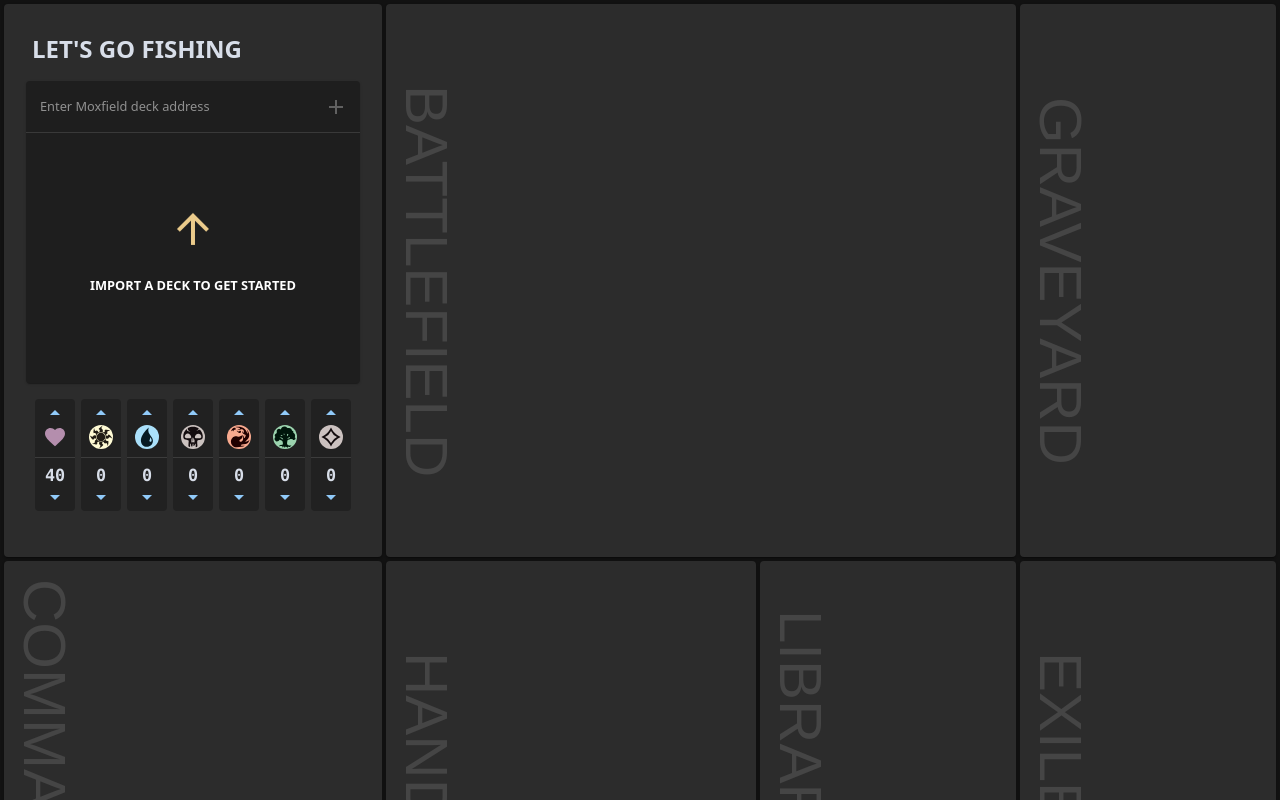
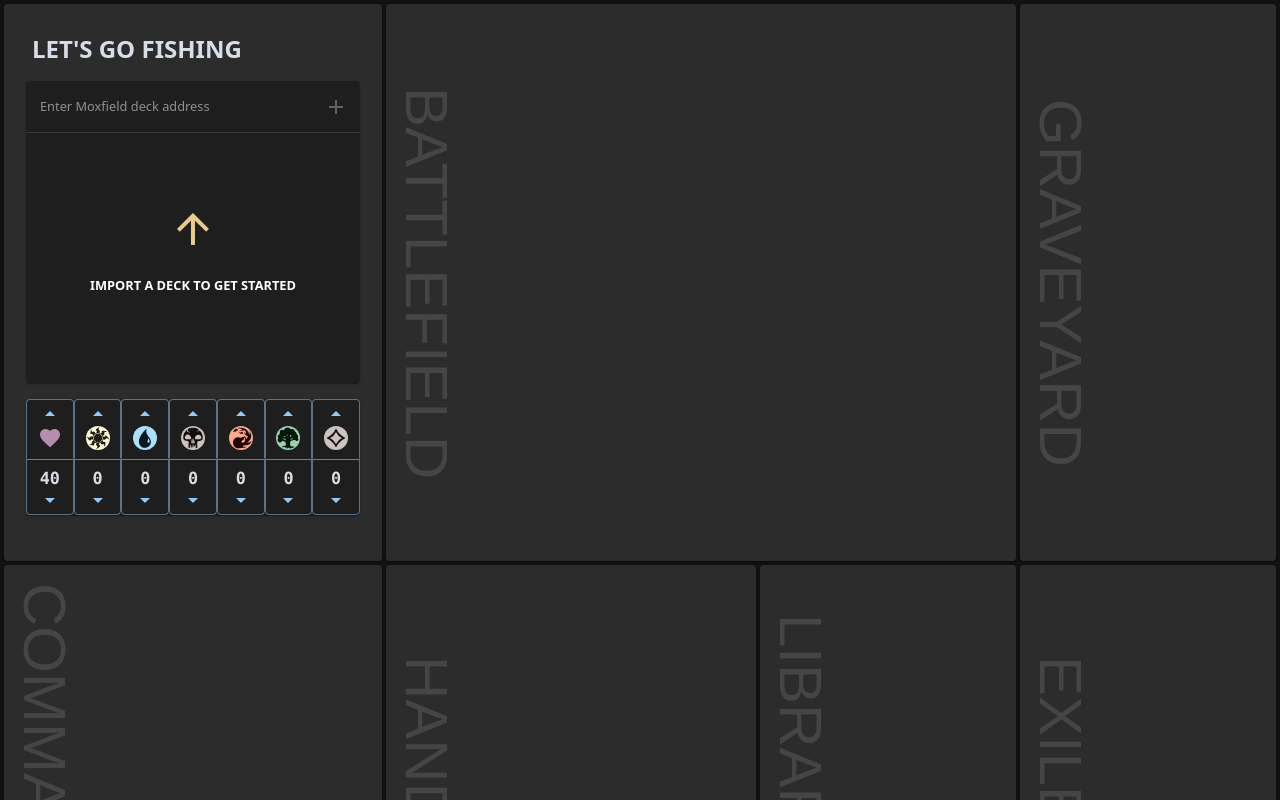
Before and after one commit to avocadianmage/lets-go-fishing, a React (Create React App) app in the folder client/: page / in a window 1280 px wide. Built offline with nearby package versions, Linux system fonts and the light colour scheme.

Commit message:
better styling for counts

```diff
--- a/client/src/components/lefter/lefter.tsx
+++ b/client/src/components/lefter/lefter.tsx
@@ -1,4 +1,4 @@
-import { useEffect, useRef, useState } from 'react';
+import React, { useEffect, useRef, useState } from 'react';
 import { DatabaseService, DeckInfo } from '../../services/dbSvc';
 import { DeckImport } from './deckImport';
 import { CardContent, Divider, Paper } from '@mui/material';
@@ -17,6 +17,8 @@ import ManaColorless from '../../assets/mana-colorless.svg';
 interface LefterProps {
     onDeckSelect(deckInfo?: DeckInfo): void;
 }
+
+const cardSpacingStyle: React.CSSProperties = { textAlign: 'center', marginBottom: '16px' };
 
 export const Lefter = ({ onDeckSelect }: LefterProps) => {
     const deckImportRef = useRef<HTMLInputElement>(null);
@@ -58,7 +60,7 @@ export const Lefter = ({ onDeckSelect }: LefterProps) => {
             <CardContent>
                 <h1 style={{ margin: 6, marginBottom: 16 }}>Let's Go Fishing</h1>
 
-                <Paper>
+                <Paper sx={cardSpacingStyle}>
                     <DeckImport ref={deckImportRef} onImport={addDeck} />
                     <Divider />
                     <DeckSelect
@@ -69,7 +71,7 @@ export const Lefter = ({ onDeckSelect }: LefterProps) => {
                     />
                 </Paper>
 
-                <div style={{ margin: '16px 0px 16px 0px', textAlign: 'center' }}>
+                <Paper sx={{...cardSpacingStyle, display: 'flex'}}>
                     <NumberWheel
                         label='life'
                         icon={<Favorite sx={{ color: 'var(--nord15)' }} />}
@@ -81,7 +83,7 @@ export const Lefter = ({ onDeckSelect }: LefterProps) => {
                     <NumberWheel label='red mana' icon={<img src={ManaRed} />} />
                     <NumberWheel label='green mana' icon={<img src={ManaGreen} />} />
                     <NumberWheel label='colorless mana' icon={<img src={ManaColorless} />} />
-                </div>
+                </Paper>
             </CardContent>
         </Pane>
     );
--- a/client/src/components/lefter/numberWheel.tsx
+++ b/client/src/components/lefter/numberWheel.tsx
@@ -21,24 +21,18 @@ export const NumberWheel = ({ label, icon, defaultCount }: NumberWheelProps) =>
     const [count, setCount] = useState<number>(defaultCount ?? 0);
 
     return (
-        <ButtonGroup
-            orientation='vertical'
-            aria-label={label}
-            sx={{ m: '0px 3px 0px 3px', backgroundColor: grey[900] }}
-        >
+        <ButtonGroup orientation='vertical' aria-label={label} sx={{ flex: 1 }}>
             <Button
-                variant='text'
                 aria-label='increment'
-                sx={{ paddingTop: '2px', paddingBottom: '8px' }}
+                sx={{ p: '2px 0px 8px 0px' }}
                 onClick={() => setCount(count + 1)}
             >
                 <ButtonHalf item1={<ArrowDropUp />} item2={icon} />
             </Button>
             <Divider />
             <Button
-                variant='text'
                 aria-label='decrement'
-                sx={{ paddingTop: '4px', paddingBottom: '2px' }}
+                sx={{ p: '4px 0px 2px 0px' }}
                 onClick={() => setCount(count - 1)}
             >
                 <ButtonHalf
```
